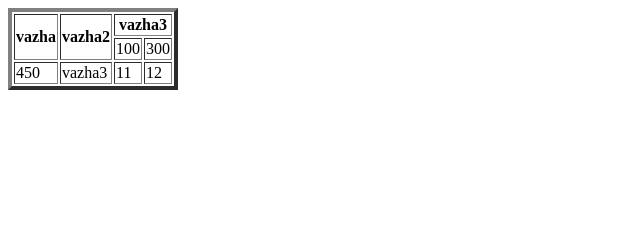
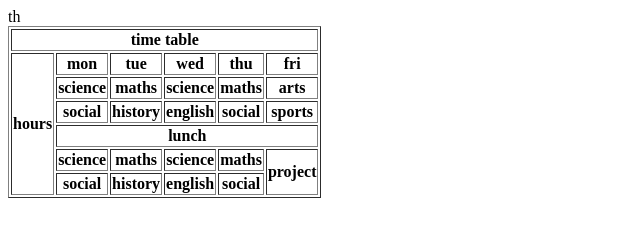
Before and after one commit to vazha3421/24-11-23, a plain HTML site: page index.html in a window 1280 px wide. Shown: the whole page, without its empty margins (0-640 px from the left). Drawn offline with Linux system fonts and the light colour scheme.

Commit message:
Add files via upload

```diff
--- a/index.html
+++ b/index.html
@@ -2,31 +2,63 @@
 <html lang="en">
 <head>
     <meta charset="UTF-8">
-    <meta name="viewport" content="width=
-    , initial-scale=1.0">
+    <meta name="viewport" content="width=device-width, initial-scale=1.0">
     <title>Document</title>
 </head>
 <body>
-<table border="4"
+    <table border="1">
 <tr>
-<th rowspan="2">vazha</th>
-<th rowspan="2">vazha2</th>
-<th colspan="3">vazha3</th>
+   <th colspan="6">time table</th>
+
+</tr>
+<tr>
+
+<th rowspan="6">hours</th>
+<th>mon</th>
+<th>tue</th>
+<th>wed</th>
+<th>thu</th>
+<th>fri</th>
+</tr>
+<tr>
+<th>science</th>
+<th>maths</th>
+<th>science</th>
+<th>maths</th>
+<th>arts</th>
+</tr>
+<tr>
+<th>social</th>
+<th>history</th>
+<th>english</th>
+<th>social</th>
+<th>sports</th>
+</tr>
+<tr>
+<th colspan="5"> lunch</th>
+</tr>
+<tr>
+<th>science</th>
+<th>maths</th>
+<th>science</th>
+<th>maths</th>
+<th rowspan="2">project</th>
+th
+</tr>
+<tr>
+<th>social</th>
+<th>history</th>
+<th>english</th>
+<th>social</th>
 </tr>
 
-<tr>
-<td>100</td>
-<td>300</td>
-</tr>
-<td>450</td>
-<td>vazha3</td>
-<td>11</td>
-<td>12</td>
 
 
-</table>
 
 
+
+
+
+    </table>
 </body>
-
 </html>
```
